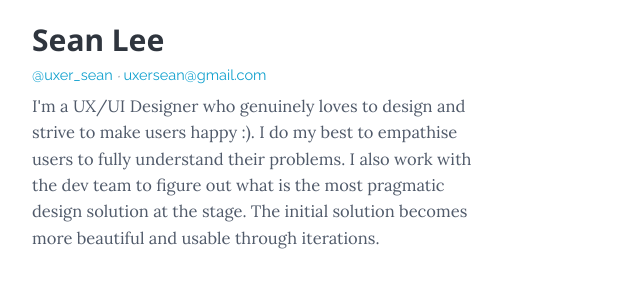
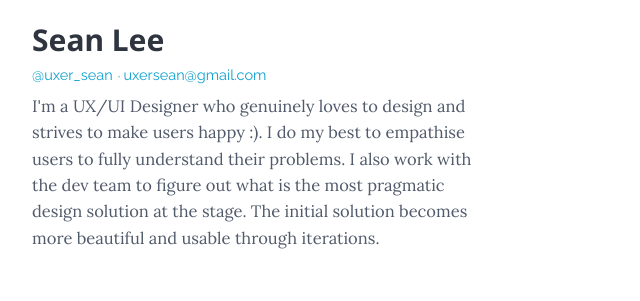
Before and after one commit to ylee178/ylee178.github.io, a plain HTML site: page index.html in a window 1280 px wide. Shown: the top 301 px of the page, 128-768 px from the left. Drawn offline with Linux system fonts and the light colour scheme.

Commit message:
one letter

```diff
--- a/index.html
+++ b/index.html
@@ -51,7 +51,7 @@
          <span class="project-tag tag-text">
           <a href="https://www.instagram.com/uxer_sean/" target="_blank">@uxer_sean</a> <em style="color: #a5b3be">•</em> <a href="mailto:uxersean@gmail.com">uxersean@gmail.com</a>
          </span>
-        <p class="desc-text" style="margin-top: 6px">I'm a UX/UI Designer who genuinely loves to design and strive to make users happy :). I do my best to empathise users to fully understand their problems. I also work with the dev team to figure out what is the most pragmatic design solution at the stage. The initial solution becomes more beautiful and usable through iterations.</p>
+        <p class="desc-text" style="margin-top: 6px">I'm a UX/UI Designer who genuinely loves to design and strives to make users happy :). I do my best to empathise users to fully understand their problems. I also work with the dev team to figure out what is the most pragmatic design solution at the stage. The initial solution becomes more beautiful and usable through iterations.</p>
       </div>
       <div class="one-half column">
         <img class="profile-photo" src="./images/sean.png" alt="sean's profile-photo">
```
